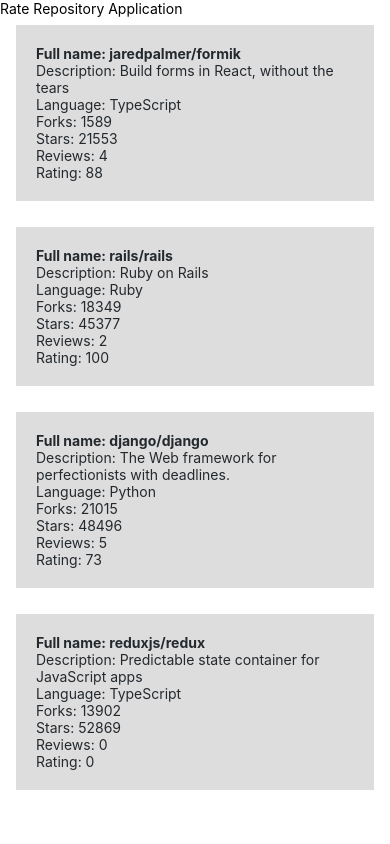
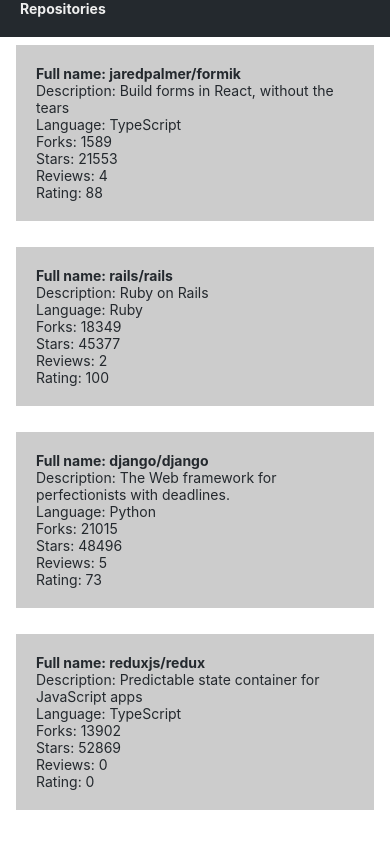
Before and after one commit to nicohi/rate-repository-app, a React Native app: screen / in a window 390 px wide. Built offline with nearby package versions, Linux system fonts and the light colour scheme.

Commit message:
Complete 10.4

```diff
--- /dev/null
+++ b/src/components/AppBar.jsx
@@ -0,0 +1,23 @@
+import { View, StyleSheet } from 'react-native';
+import Constants from 'expo-constants';
+
+//import Text from './Text';
+import AppBarTab from './AppBarTab';
+import theme from '../theme';
+
+const styles = StyleSheet.create({
+  container: {
+    paddingTop: Constants.statusBarHeight,
+    backgroundColor: theme.colors.background,
+    display: 'flex',
+    padding: 20,
+  },
+});
+
+const AppBar = () => {
+  return (<View style={styles.container}>
+            <AppBarTab text='Repositories' onPress={() => alert('pressed')} />
+          </View>);
+};
+
+export default AppBar;
--- /dev/null
+++ b/src/components/AppBarTab.jsx
@@ -0,0 +1,21 @@
+import { Pressable, View, StyleSheet } from 'react-native';
+
+// import theme from '../theme';
+import Text from './Text';
+
+const styles = StyleSheet.create({
+  item: {
+    flexGrow: 0,
+  },
+});
+
+const AppBarTab = ( { text, onPress } ) => {
+  return (<Pressable onPress={onPress}>
+              <View style={styles.item}>
+                <Text color='textSecondary' fontSize='heading' fontWeight='bold'>{text}</Text>
+              </View>
+           </Pressable>
+         );
+};
+
+export default AppBarTab;
--- a/src/components/Main.jsx
+++ b/src/components/Main.jsx
@@ -1,11 +1,10 @@
-import Constants from 'expo-constants';
-import { Text, StyleSheet, View } from 'react-native';
+import { StyleSheet, View } from 'react-native';
 
 import RepositoryList from './RepositoryList';
+import AppBar from './AppBar';
 
 const styles = StyleSheet.create({
   container: {
-    marginTop: Constants.statusBarHeight,
     flexGrow: 1,
     flexShrink: 1,
   },
@@ -14,7 +13,7 @@
 const Main = () => {
   return (
     <View style={styles.container}>
-      <Text>Rate Repository Application</Text>
+      <AppBar />
       <RepositoryList />
     </View>
   );
--- a/src/components/RepositoryItem.jsx
+++ b/src/components/RepositoryItem.jsx
@@ -33,7 +33,7 @@
     padding: 20,
     marginVertical: 8,
     marginHorizontal: 16,
-    backgroundColor: theme.colors.background,
+    backgroundColor: theme.colors.backgroundLight,
   },
 });
 
--- a/src/theme.js
+++ b/src/theme.js
@@ -1,9 +1,10 @@
 const theme = {
   colors: {
     textPrimary: '#24292e',
-    textSecondary: '#586069',
+    textSecondary: '#eeeeee',
     primary: '#0366d6',
-    background: '#dddddd',
+    background: '#24292e',
+    backgroundLight: '#cccccc',
   },
   fontSizes: {
     body: 14,
```
